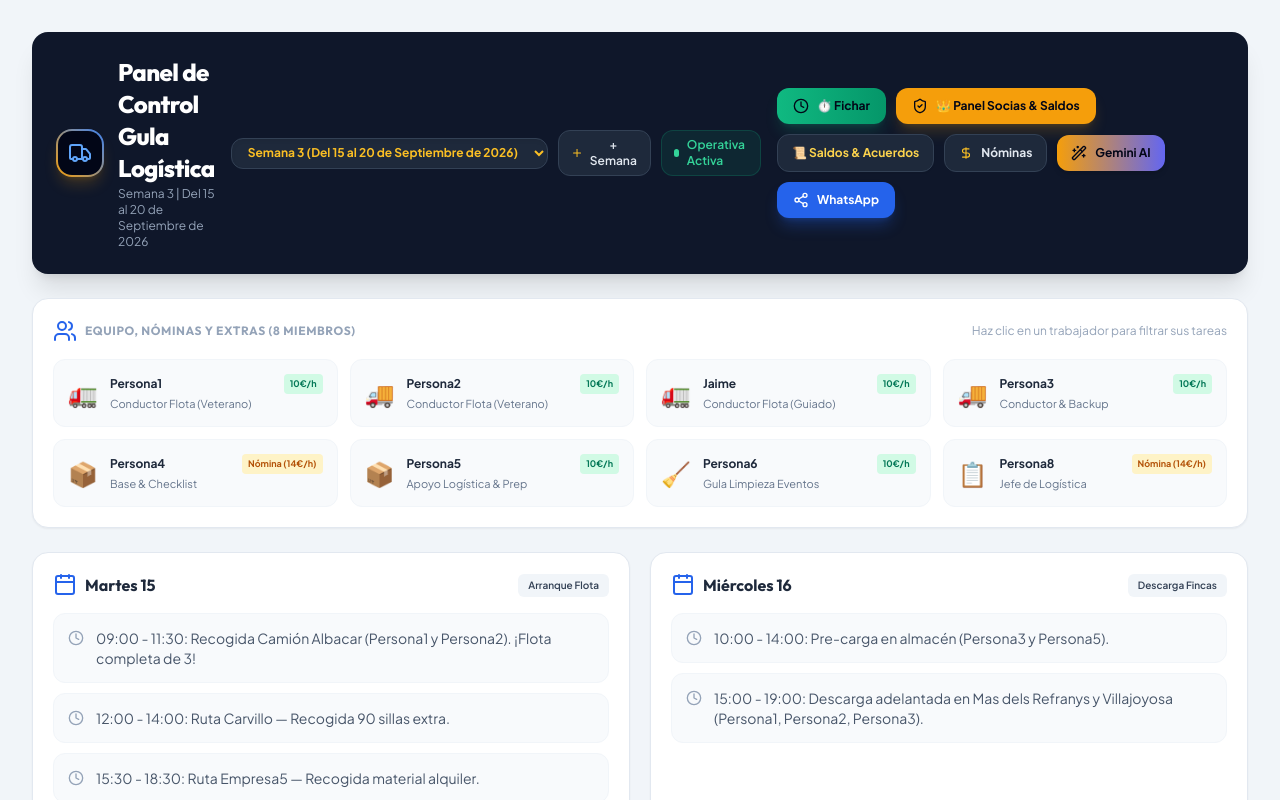
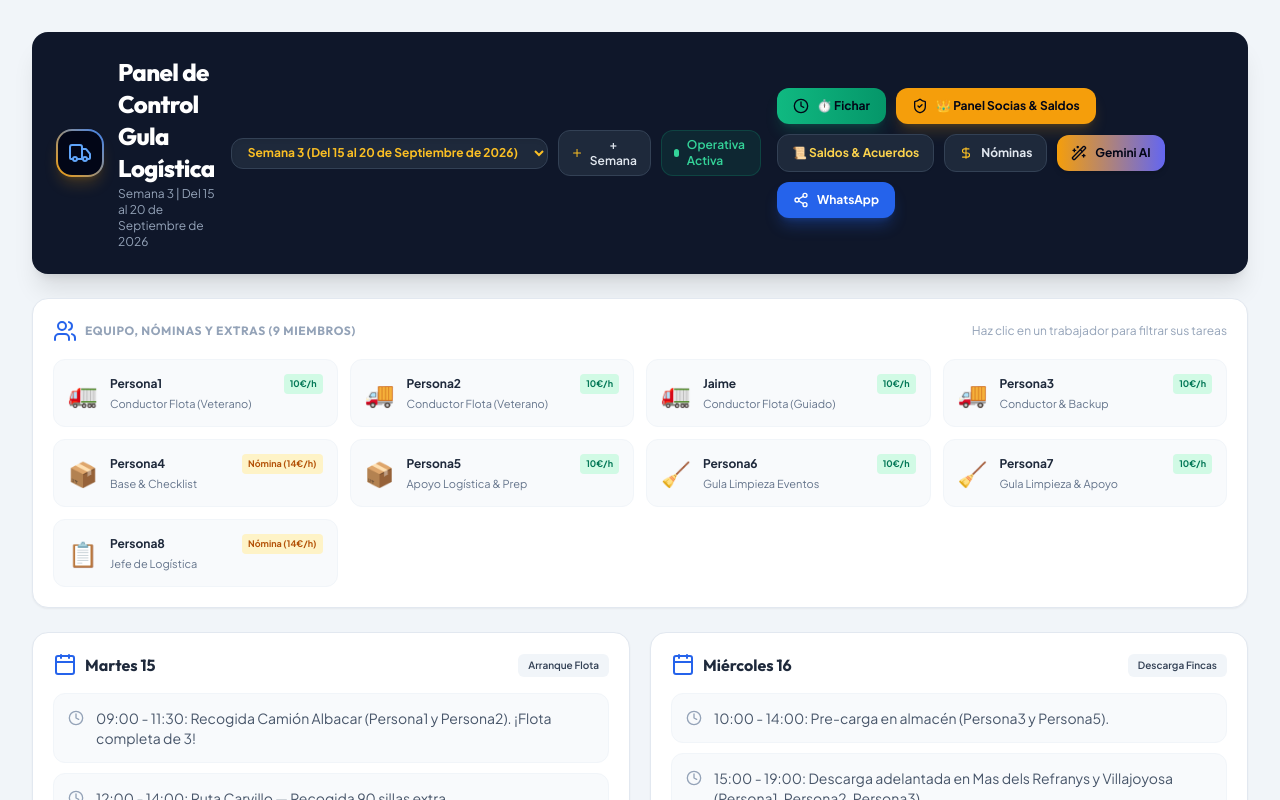
Before and after one commit to r2fod/gula-logistics, a React (Vite) app in the folder client/: page / in a window 1280 px wide. Shown: the top 800 px of the page. Built offline with nearby package versions, Linux system fonts and the light colour scheme.

Commit message:
Add Persona7 to WORKERS_LIST and verify personalized worker links

```diff
--- a/client/src/App.jsx
+++ b/client/src/App.jsx
@@ -44,6 +44,7 @@ const WORKERS_LIST = [
   { name: "Persona4", role: "Base & Checklist", truck: "Almacén Base", avatar: "📦", isPayroll: true, rate: 14 },
   { name: "Persona5", role: "Apoyo Logística & Prep", truck: "Base / Camión 1", avatar: "📦", isPayroll: false, rate: 10 },
   { name: "Persona6", role: "Gula Limpieza Eventos", truck: "Limpieza Almacén", avatar: "🧹", isPayroll: false, rate: 10 },
+  { name: "Persona7", role: "Gula Limpieza & Apoyo", truck: "Limpieza Almacén", avatar: "🧹", isPayroll: false, rate: 10 },
   { name: "Persona8", role: "Jefe de Logística", truck: "Supervisión Flota", avatar: "📋", isPayroll: true, rate: 14 }
 ];
 
```
